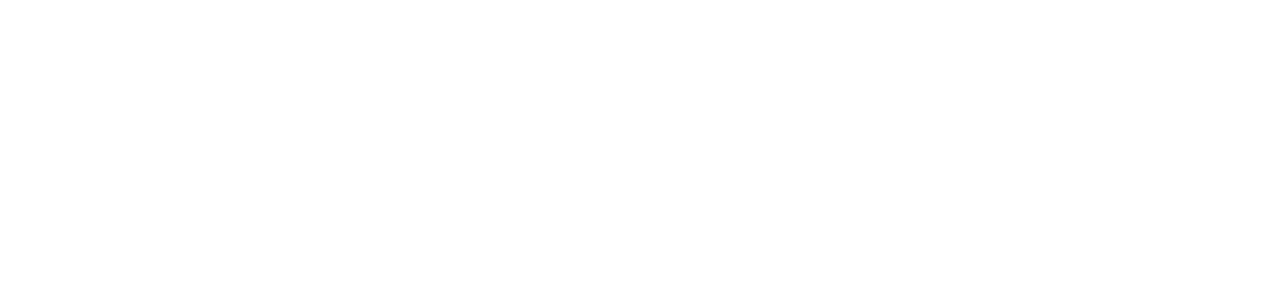
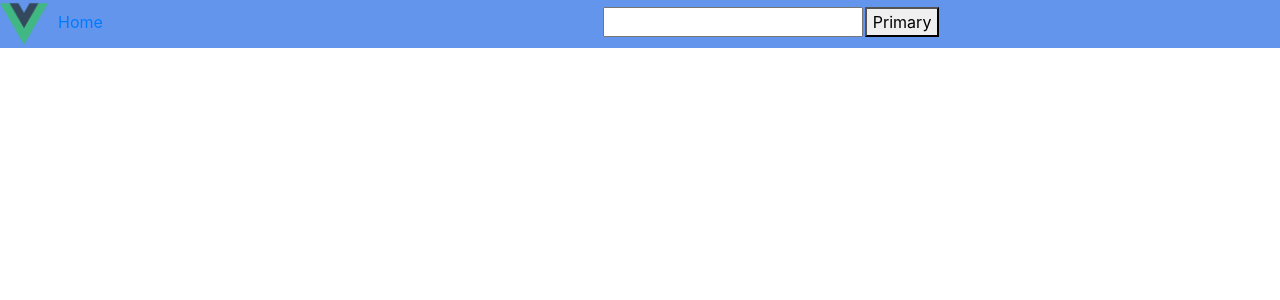
Before and after one commit to doom2020/vue-flask-web, a Vue app: page /nav in a window 1280 px wide. Before the commit this address had no page. Shown: the top 300 px of the page. Built offline with nearby package versions, Linux system fonts and the light colour scheme.

Commit message:
添加几个组件,暂未完成

```diff
--- /dev/null
+++ b/src/components/HeadNavBar.vue
@@ -0,0 +1,29 @@
+<template>
+  <div class="headNavBar">
+    <div class="wrap" style="height: 48px;background-color: #6495ED">
+      <a href="#"><img src="../assets/logo.png" style="height: 48px;width: 48px;"></a>
+      <a href="#" style="margin-left: 10px;">Home</a>
+      <input type="text" style="width: 260px;margin-left: 500px;">
+      <button type="button" style="margin-left: 2px;">Primary</button>
+    </div>
+  </div>
+</template>
+
+<script>
+export default {
+  name: 'HeadNavBar',
+  props: {
+    msg: String
+  }
+}
+</script>
+
+<style scoped>
+.wrapp{
+  display: line-flex;
+}
+ul {
+  list-style-type: none;
+  padding: 0;
+}
+</style>
--- a/src/router/index.js
+++ b/src/router/index.js
@@ -28,6 +28,12 @@ const routes = [
     name: 'Forget',
     meta: 'forget',
     component: () => import('../views/forget/Forget.vue')
+  },
+  {
+    path: '/nav',
+    name: 'nav',
+    meta: 'nav',
+    component: () => import('../components/HeadNavBar.vue')
   }
 ]
 
--- a/src/views/Home.vue
+++ b/src/views/Home.vue
@@ -34,25 +34,7 @@
       </div>
     </nav>
     <side-bar :my-message="myMessage" :first-menu-list="firstMenuList" @tell="handlerSideBarMsg"></side-bar>
-    <!-- <div style="width: 180px;flex:;position: fixed;top: 0;margin-top: 58px;overflow: auto;">
-      <ul style="margin-bottom: 0;padding-left: 0;background-color: dimgrey;">
-        <li v-for="(item, index) in firstMenuList" :key="index" class="firstMenu">
-          <a href="#">
-            <span>
-              <svg width="1.5em" height="1.5em" viewBox="0 0 16 16" :class="item.classIconLeft" fill="currentColor" xmlns="http://www.w3.org/2000/svg">
-                <path fill-rule="evenodd" :d="item.dIconLeft"/>
-              </svg>
-            </span>
-            <span style="margin-left: 10px;">{{ item.name }}</span>
-            <span style="float: right;margin-right: 2px;">
-              <svg width="1.5em" height="1.5em" viewBox="0 0 16 16" :class="item.classIconRight" fill="currentColor" xmlns="http://www.w3.org/2000/svg">
-                <path fill-rule="evenodd" :d="item.dIconRight"/>
-              </svg>
-            </span>
-          </a>
-        </li>
-      </ul>
-    </div> -->
+    <div style="background-color: gray;height: 300px;margin-top: 58px;margin-left: 181px"></div>
     <nav class="navbar navbar-expand-lg navbar-light" style="position: fixed;bottom: 0;width: 100%;background-color: #e3f2fd;">
       <a class="navbar-brand" href="#" style="float: right">Version: 1.0.0.1</a>
     </nav>
@@ -143,6 +125,8 @@ export default {
     /* text-align: center; */
     background-color: dodgerblue;
     margin-bottom: 2px;
+    width: 180px;
+    float: left;
   }
   body{
     margin: 0;
```
Also changed, not shown: src/components/FootNavBar.vue (added).
